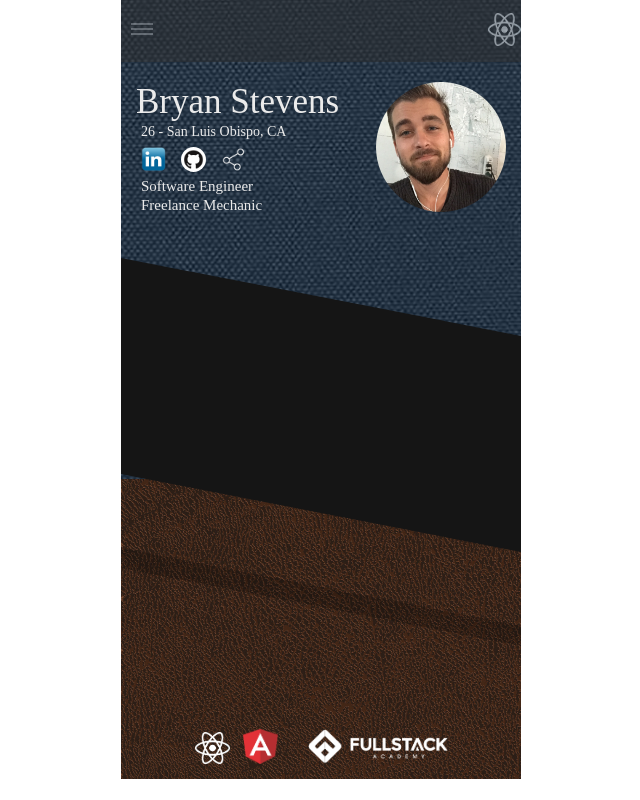
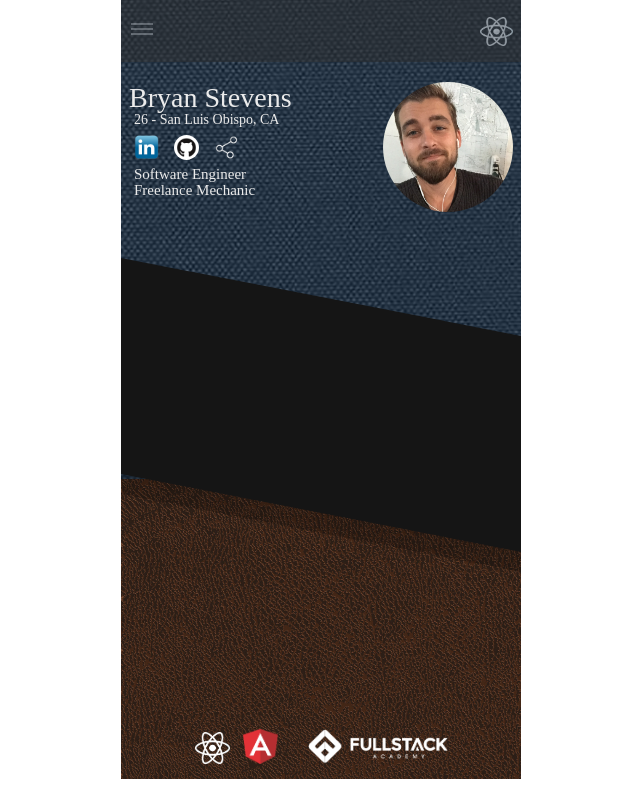
Before and after one commit to bryanstevens314/Portfolio, a React app: page / in a window 1280 px wide. Shown: the whole page, without its empty margins (319-959 px from the left). Built offline with nearby package versions, Linux system fonts and the light colour scheme.

Commit message:
Feature: current working version

```diff
--- a/client/app.js
+++ b/client/app.js
@@ -14,7 +14,7 @@ export default class App extends Component {
           this.setState({
             loading: false
           })
-        }, 2800);
+        }, 1);
       }
     }
   }
--- a/public/input.scss
+++ b/public/input.scss
@@ -114,10 +114,11 @@ body {
   user-select: none;
 }
 .nav > img{
-  width:33px;
-  height:33px;
-  margin-top:13px;
-  float:right;
+  width: 33px;
+  height: 29px;
+  margin-top: 17px;
+  margin-right: 8px;
+  float: right;
 }
 .nav > p {
   color:#E8E8E8;
@@ -154,14 +155,14 @@ body {
 }
 .personal_details>div{
   position: absolute;
-  margin-left: 15px;
+  margin-left: 8px;
 }
 .personal_details>div>p:nth-child(1){
   margin-top: 0px;
-  font-size: 35px;
+  font-size: 28px;
 }
 .personal_details>div>p:nth-child(2){
-  margin-top: -33px;
+  margin-top: -30px;
   margin-left:5px;
   font-size: 14px;
   font-family: "HelveticaNeue-LightItalic";
@@ -173,7 +174,7 @@ body {
   font-family: "HelveticaNeue-LightItalic";
 }
 .personal_details>div>p:nth-child(5){
-  margin-top: -13px;
+  margin-top: -16px;
   margin-left:5px;
   font-size: 15px;
   font-family: "HelveticaNeue-LightItalic";
@@ -182,7 +183,7 @@ body {
   float:right;
   width:130px;
   height:130px;
-  margin-right: 15px;
+  margin-right: 8px;
   border-radius: 50%;
 }
 .personal_details>div>div{
@@ -236,8 +237,9 @@ body {
   position: absolute;
   background-color: #000000;
   height:20px;
-  margin-top:525px;
+  margin-top: 451px;
   opacity: 0.2;
+  z-index: 1;
   -webkit-transform: skewY(11deg);
   -moz-transform: skewY(11deg);
   -ms-transform: skewY(11deg);
```
Also changed, not shown: public/style.css, 3 other files.
